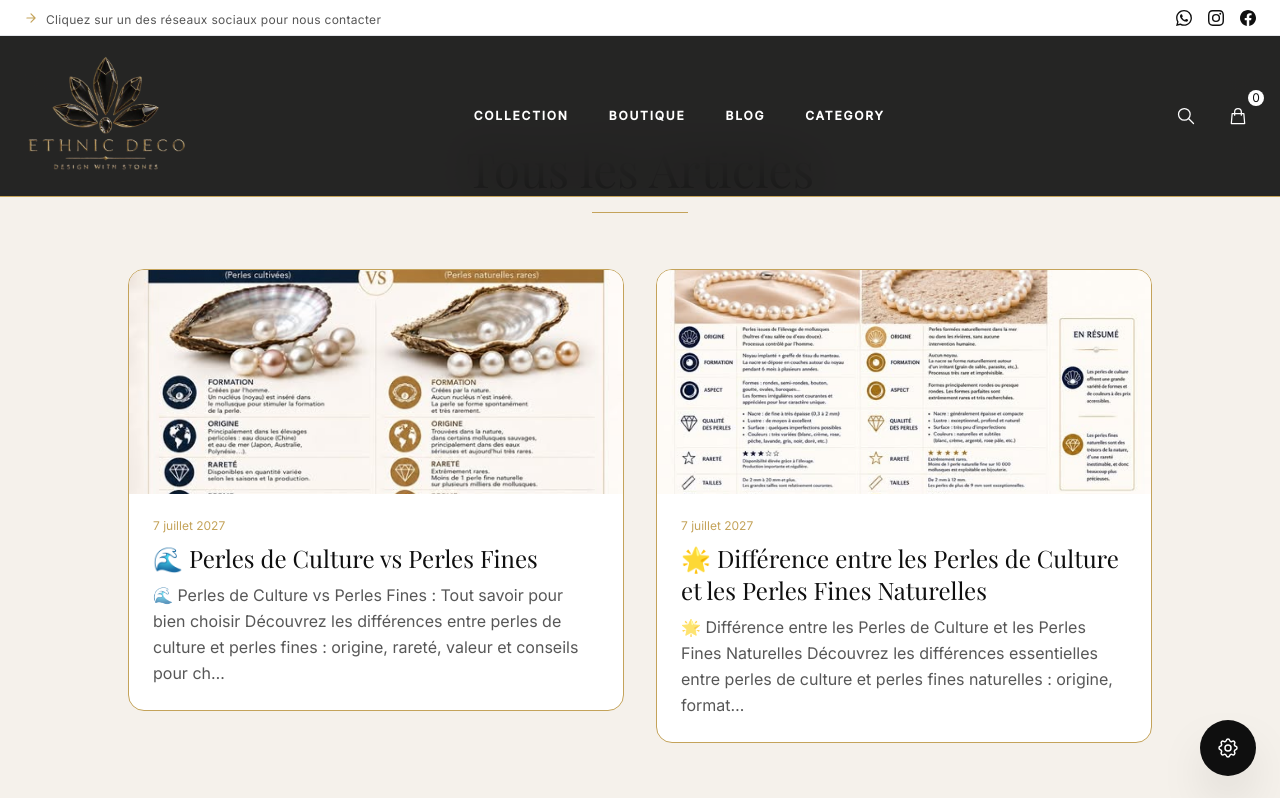
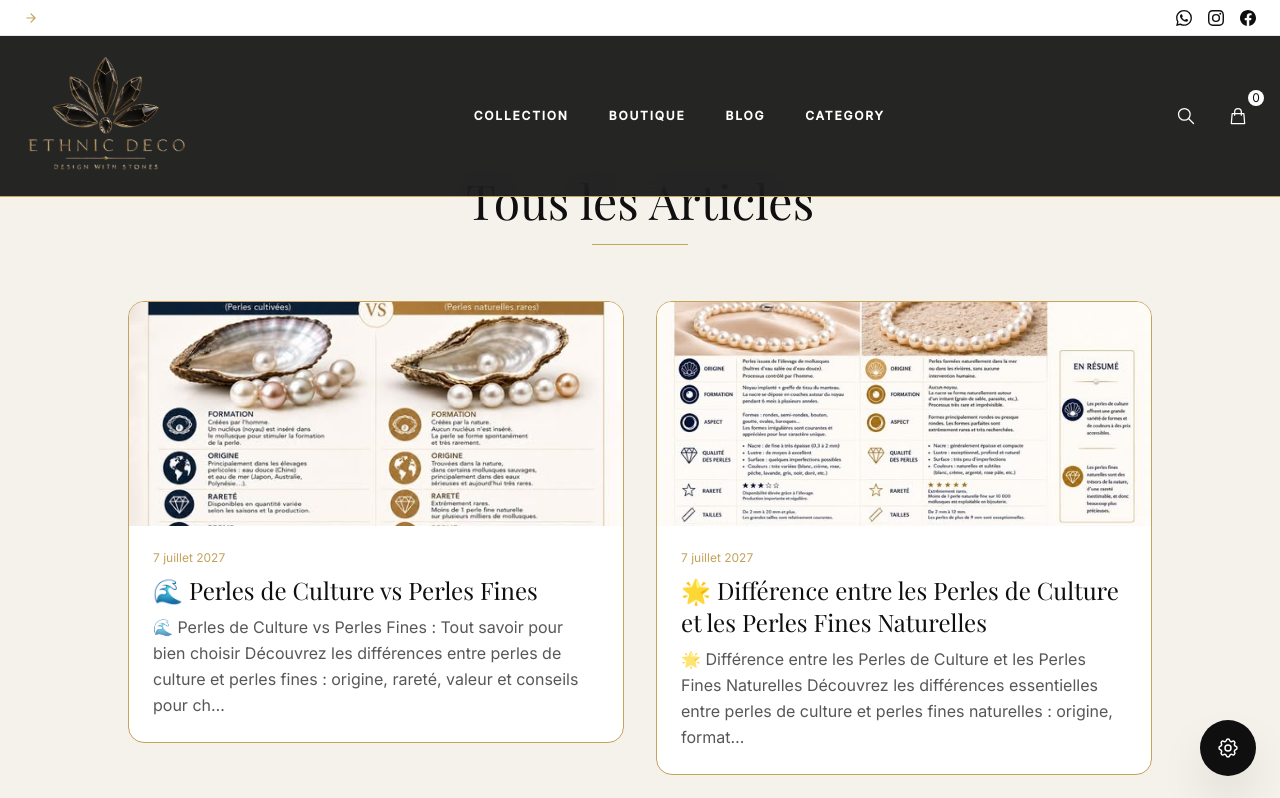
Before and after one commit to mahdi157289/Ethnic, a React (Vite) app: page /blog in a window 1280 px wide. Shown: the top 798 px of the page. Built offline with nearby package versions, Linux system fonts and the light colour scheme.

Commit message:
Update: Hero, BlogList, BlogPost, StorePage, styles, video asset, and gitignore

```diff
--- a/src/components/storefront/Hero.tsx
+++ b/src/components/storefront/Hero.tsx
@@ -47,7 +47,7 @@ export function Hero() {
   const currentWelcomeImage = welcomeImages[activeWelcomeImageIndex];
 
   return (
-    <section ref={containerRef} className="min-h-screen flex items-center pt-20 relative overflow-hidden">
+    <section ref={containerRef} className="min-h-screen flex items-center pt-28 relative overflow-hidden">
       <div className="max-w-7xl mx-auto px-6 grid lg:grid-cols-2 gap-16 items-center">
         <div ref={textRef} className="space-y-8">
           <p className="text-sm tracking-[0.3em] text-[#0F0F0F]/60 uppercase">Artisanat & Bijoux</p>
--- a/src/pages/BlogListPage.tsx
+++ b/src/pages/BlogListPage.tsx
@@ -35,7 +35,7 @@ export function BlogListPage() {
         <meta name="description" content="Articles et inspirations de la maison Ethnic." />
       </Helmet>
       <Nav />
-      <main className="pt-28 pb-24 px-6 bg-[var(--cream)] min-h-screen" style={{ fontFamily: "'Inter', sans-serif" }}>
+      <main className="pt-36 pb-24 px-6 bg-[var(--cream)] min-h-screen" style={{ fontFamily: "'Inter', sans-serif" }}>
         <div className="max-w-5xl mx-auto">
           <div className="flex flex-col items-center text-center mb-14">
             <span className="text-[var(--gold)] uppercase tracking-[0.3em] text-xs mb-4">Journal</span>
--- a/src/pages/BlogPostPage.tsx
+++ b/src/pages/BlogPostPage.tsx
@@ -100,7 +100,7 @@ export function BlogPostPage() {
         `}</script>
       </Helmet>
       <Nav />
-      <article className="pt-32 pb-24 px-6 bg-[var(--cream)]" style={{ fontFamily: "'Inter', sans-serif" }}>
+      <article className="pt-40 pb-24 px-6 bg-[var(--cream)]" style={{ fontFamily: "'Inter', sans-serif" }}>
         {/* Back link */}
         <div className="max-w-6xl mx-auto mb-8">
           <Link
--- a/src/pages/StorePage.tsx
+++ b/src/pages/StorePage.tsx
@@ -15,7 +15,7 @@ export function StorePage() {
         <link rel="canonical" href="https://yourdomain.com/store" />
       </Helmet>
       <Nav />
-      <div className="pt-36 md:pt-44 bg-white">
+      <div className="pt-44 md:pt-52 bg-white">
         <div className="max-w-7xl mx-auto px-6 pt-4 pb-10 text-center">
           <h1 className="font-display text-5xl md:text-6xl font-medium text-[#0F0F0F]">
             Collection Complète
--- a/src/styles/forma.css
+++ b/src/styles/forma.css
@@ -1040,6 +1040,16 @@
             to { opacity: 1; }
         }
 
+        /* Top bar marquee */
+        @keyframes marquee {
+            0% { transform: translateX(100%); }
+            100% { transform: translateX(-100%); }
+        }
+
+        .animate-marquee {
+            animation: marquee 12s linear infinite;
+        }
+
         /* Editorial blog article typography (rendered HTML from admin) */
         .prose-blog {
             font-family: 'Inter', sans-serif;
```
Also changed, not shown: 2 other files (tests, documents, lock files or other folders).
